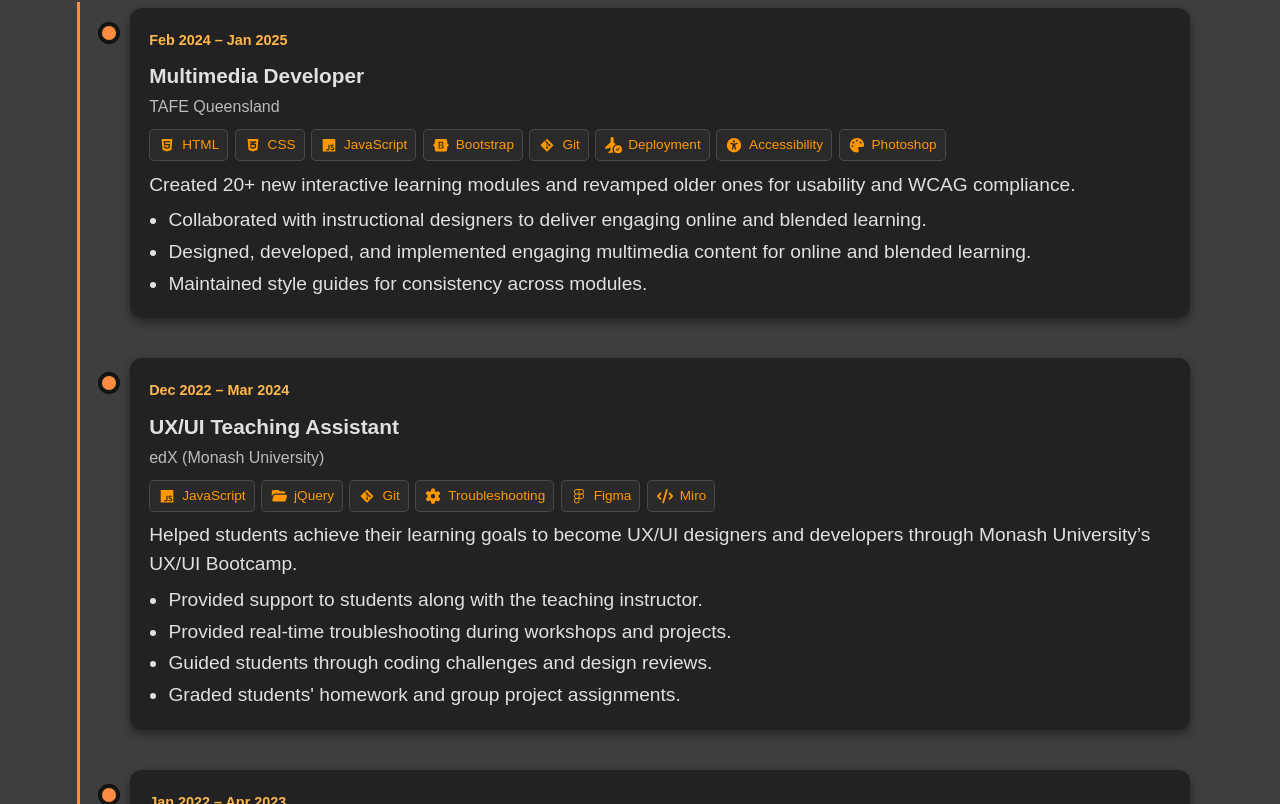
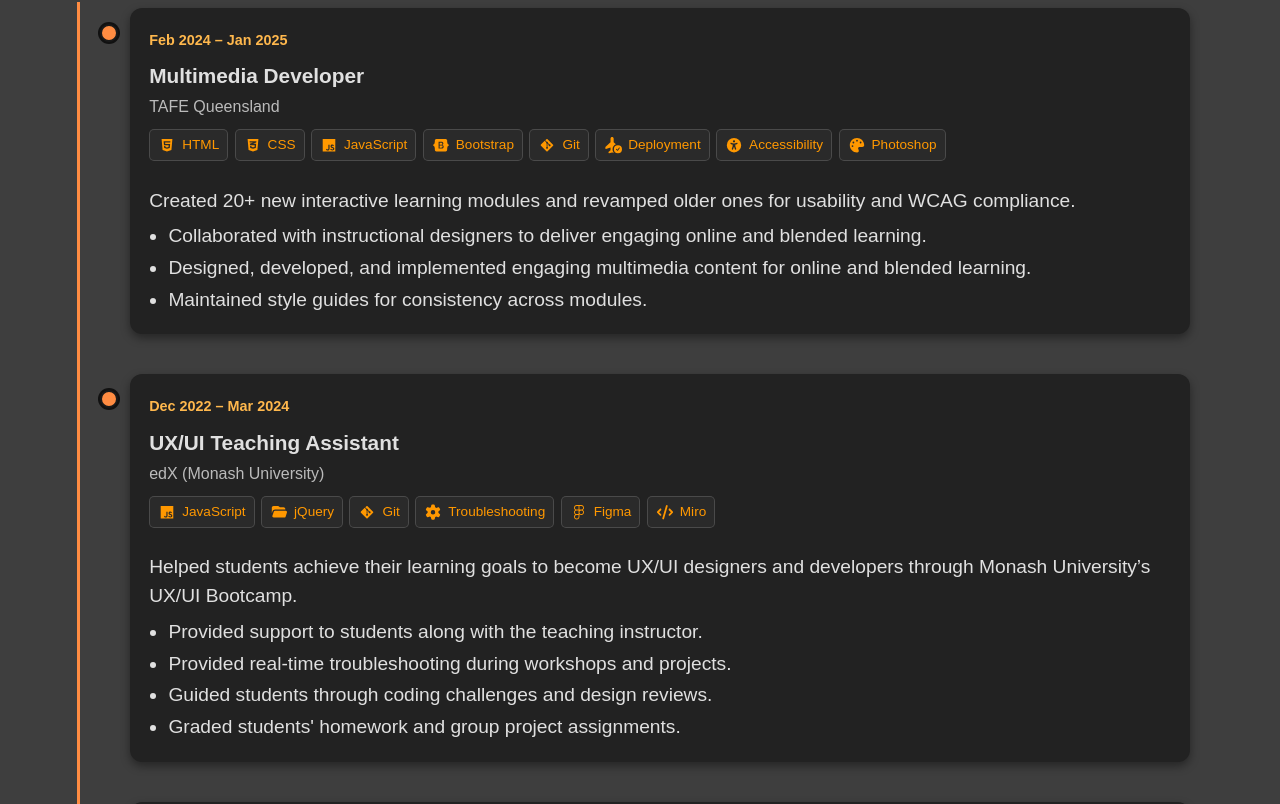
Before and after one commit to w0nght/jowee_portfolio, a React (Create React App) app: page / in a window 1280 px wide. Shown: the part 2496-3300 px from the top of the page. Built offline with nearby package versions, Linux system fonts and the light colour scheme; the HTML template or start-up script is replaced by a standard one.

Commit message:
add bottom padding in the case study

```diff
--- a/src/index.css
+++ b/src/index.css
@@ -125,7 +125,8 @@ NAVBAR
   font-family: var(--main-font);
   letter-spacing: 1px;
   stroke-dasharray: 420;
-  stroke-dashoffset: 0; /* visible by default */
+  stroke-dashoffset: 0;
+  /* visible by default */
   animation: draw-stroke 4.6s ease-in-out infinite,
     color-cycle 4.6s ease-in-out infinite;
 }
@@ -134,9 +135,11 @@ NAVBAR
   0% {
     stroke-dashoffset: 0;
   }
+
   50% {
     stroke-dashoffset: 420;
   }
+
   100% {
     stroke-dashoffset: 0;
   }
@@ -146,9 +149,11 @@ NAVBAR
   0% {
     stroke: var(--accent-orange);
   }
+
   50% {
     stroke: var(--accent-cyan);
   }
+
   100% {
     stroke: var(--accent-orange);
   }
@@ -199,8 +204,10 @@ NAVBAR
   left: 0;
   width: 100%;
   height: 100%;
-  background: rgba(0, 0, 0, 0.5); /* semi-transparent black */
-  z-index: 5; /* make sure it's above page content but below menu if needed */
+  background: rgba(0, 0, 0, 0.5);
+  /* semi-transparent black */
+  z-index: 5;
+  /* make sure it's above page content but below menu if needed */
 }
 
 /* =============================
@@ -308,10 +315,12 @@ CASE STUDY PAGES
   margin: 0 auto;
   padding: 3rem 2rem;
 }
+
 .case-study h2 {
   margin-top: 0;
   color: var(--accent-orange);
 }
+
 .case-study ul {
   padding-left: 1.25rem;
 }
@@ -390,6 +399,7 @@ SCREENSHOT GRID
 .screenshot-card.sand {
   background: var(--bg-sand);
 }
+
 .screenshot-card.mist {
   background: var(--bg-mist);
 }
@@ -439,6 +449,7 @@ SCREENSHOT GRID
   display: flex;
   flex-wrap: wrap;
   gap: 0.5rem;
+  padding-bottom: inherit;
 }
 
 .tags .tag {
@@ -481,6 +492,7 @@ RESPONSIVENESS
   .project-card {
     flex-direction: column;
   }
+
   .tags {
     gap: 0.4rem 0.5rem;
   }
```
